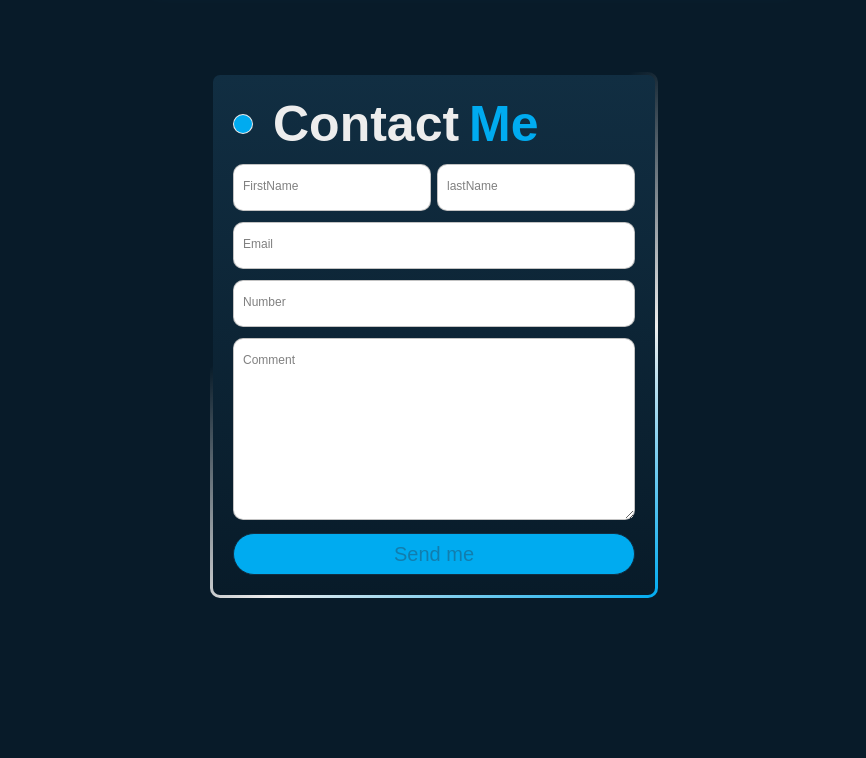
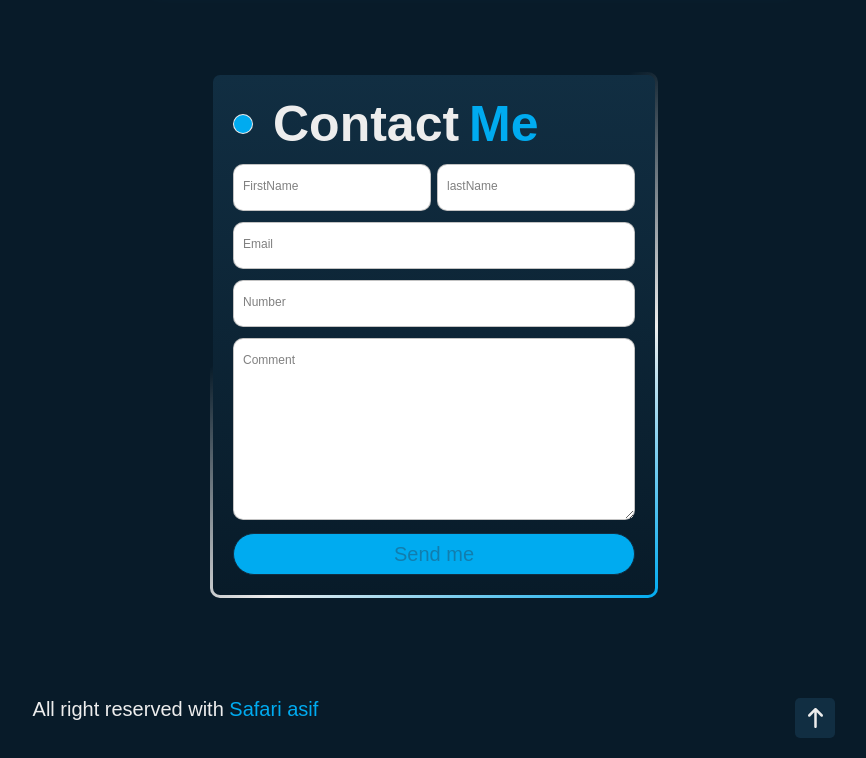
Before and after one commit to safariasif/portofile-with-html-und-css, a plain HTML site: page index.html in a window 1280 px wide. Shown: the part 2995-3753 px from the top of the page, without its empty margins (206-1072 px from the left). Before the commit the page ends 3693 px from the top, so only its background shows below. Drawn offline with nearby package versions, Linux system fonts and the light colour scheme.

Commit message:
created a footer section

```diff
--- a/css/index.css
+++ b/css/index.css
@@ -816,8 +816,6 @@ transition: 0.5s;
   color: green;
 }
 
-
-
 /* animation in form */
 @keyframes pulse {
   from {
@@ -830,7 +828,6 @@ transition: 0.5s;
     opacity: 0;
   }
 }
-
 
 .btn-17,
 .btn-17 *,
@@ -970,3 +967,50 @@ transition: 0.5s;
 .btn-17:hover:after {
   --progress: -102%;
 }
+.footer {
+  display: flex;
+  justify-content: space-around;
+  flex-direction: row;
+  margin: 20px 0px;
+}
+.footer .left-side-footer p {
+  font-size: 2rem;
+  color: var(--text-color);
+}
+.footer .left-side-footer p span {
+  font-size: 2rem;
+  color: var(--main-color);
+}
+.footer .right-side-footer a{
+  width: 40px;
+  height: 40px;
+  display: flex;
+  text-align: center;
+  flex-direction: row;
+  justify-content: center;
+  align-items: center;
+  background-color: var(--second-bg-color);
+  border-radius: 5px;
+  position: relative;
+  transition: 0.4s;
+  z-index: 1;
+}
+.footer .right-side-footer a .fa-arrow-up{
+  font-size: 20px;
+  color: var(--text-color);
+}
+.footer .right-side-footer a::before{
+  position: absolute;
+  content: "";
+  top: 0px;
+  left: 0px;
+  width: 0px;
+  height: 100%;
+  background-color: var(--main-color);
+  z-index: -1;
+  border-radius: 5px;
+  transition: 0.5s;
+}
+.footer .right-side-footer a:hover::before{
+  width: 100%;
+}
--- a/index.html
+++ b/index.html
@@ -253,24 +253,31 @@
         <h2 class="contact-title">Contact <span>Me</span></h2>
         <div class="flex">
           <label for="">
-            <input type="text" required=""  class="input" id="firstName">
+            <input type="text" required="" class="input" id="firstName" />
             <span class="">FirstName</span>
           </label>
           <label for="">
-            <input type="text" required="" class="input" id="lastName">
+            <input type="text" required="" class="input" id="lastName" />
             <span class="">lastName</span>
           </label>
         </div>
         <label for="">
-          <input type="email" required=""  class="input" id="email">
+          <input type="email" required="" class="input" id="email" />
           <span class="">Email</span>
         </label>
         <label for="">
-          <input type="number" required=""  class="input" id="number">
+          <input type="number" required="" class="input" id="number" />
           <span class="">Number</span>
         </label>
         <label for="">
-          <textarea class="textarea" name="comment" required=""  id="" cols="30" rows="10"></textarea>
+          <textarea
+            class="textarea"
+            name="comment"
+            required=""
+            id=""
+            cols="30"
+            rows="10"
+          ></textarea>
           <span class="">Comment</span>
         </label>
         <button class="btn-17">
@@ -280,6 +287,14 @@
         </button>
       </form>
     </div>
+    <footer class="footer">
+      <div class="left-side-footer">
+        <p>All right reserved with <span>Safari asif </span></p>
+      </div>
+      <div class="right-side-footer">
+        <a href="#"> <i  class="fa-solid fa-arrow-up"></i></a>
+      </div>
+    </footer>
     <script src="./fontawesome-free-6.5.1-web/js/all.min.js"></script>
   </body>
 </html>
```
Lines whose indentation alone changed are shown as unchanged.
